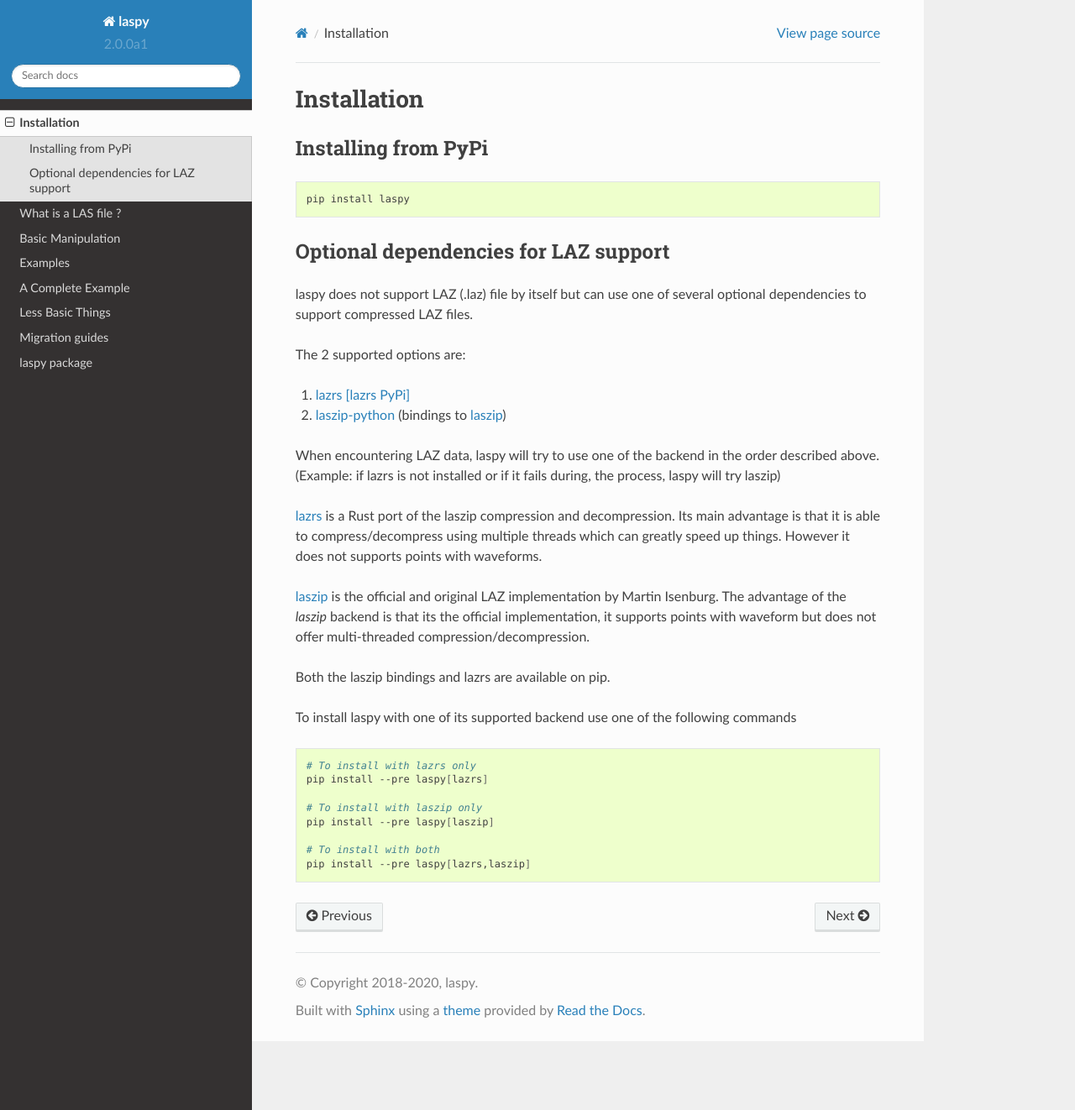
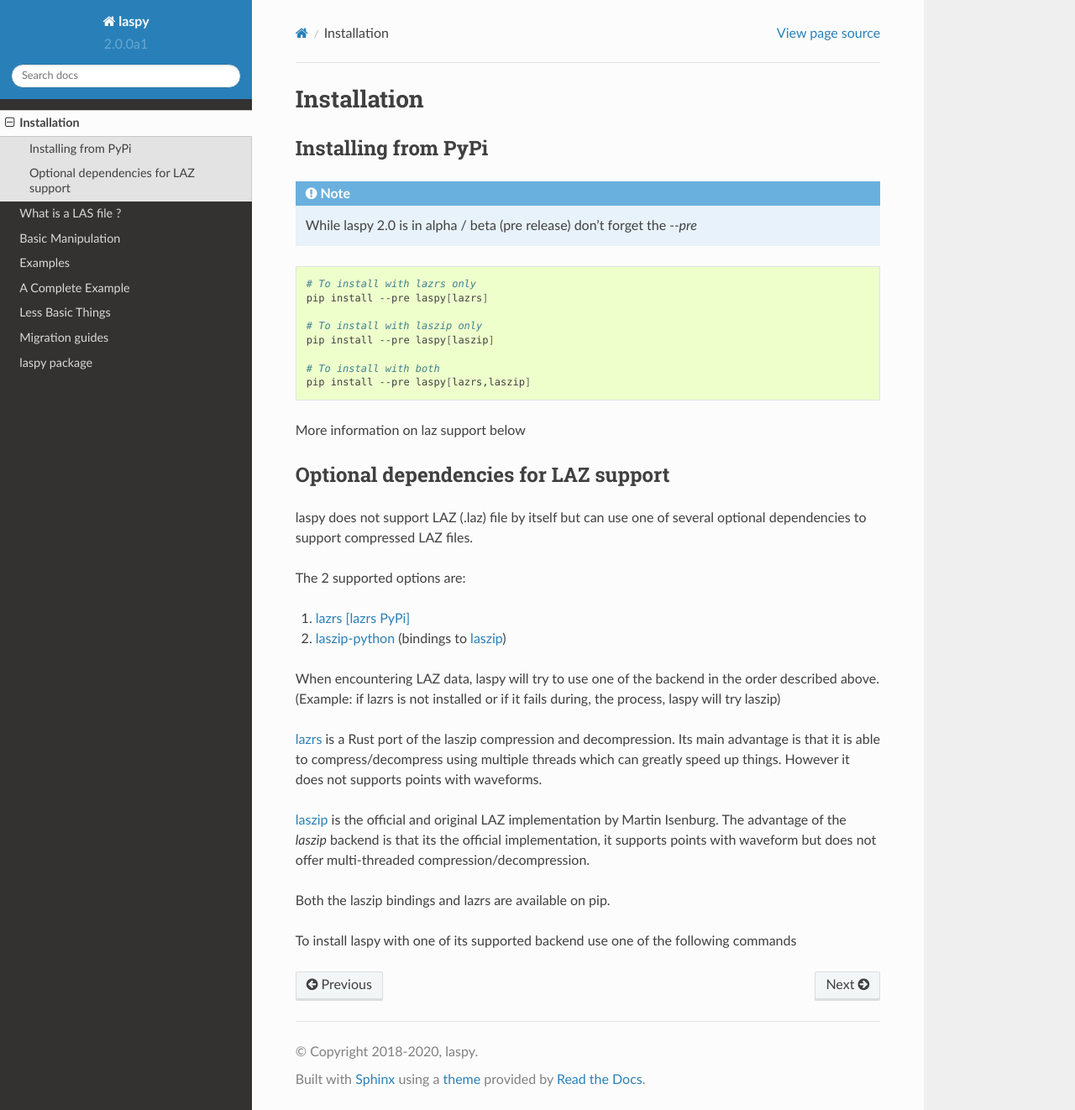
Before and after one commit to laspy/laspy, a Sphinx documentation site: the page built from docs/installation.rst, in a window 1280 px wide and 1322 px high. Shown: the whole window at 84% size. Built offline with Sphinx 7.4.7 and the Read the Docs theme 2.0.0, drawn with Linux system fonts in a browser that asks for light colours.

Commit message:
Put the install commands at the top

```diff
--- a/docs/installation.rst
+++ b/docs/installation.rst
@@ -7,10 +7,23 @@
 Installing from PyPi
 ====================
 
-.. code:: shell
+.. note::
 
-    pip install laspy
+    While laspy 2.0 is in alpha / beta (pre release) don't forget the *-\-pre*
 
+.. code-block:: shell
+
+    # To install with lazrs only
+    pip install --pre laspy[lazrs]
+
+    # To install with laszip only
+    pip install --pre laspy[laszip]
+
+    # To install with both
+    pip install --pre laspy[lazrs,laszip]
+
+
+More information on laz support below
 
 Optional dependencies for LAZ support
 =====================================
@@ -40,17 +53,6 @@
 
 To install laspy with one of its supported backend use one of the following commands
 
-.. code-block:: shell
-
-    # To install with lazrs only
-    pip install --pre laspy[lazrs]
-
-    # To install with laszip only
-    pip install --pre laspy[laszip]
-
-    # To install with both
-    pip install --pre laspy[lazrs,laszip]
-
 
 .. _lazrs: https://github.com/tmontaigu/laz-rs
 .. _laszip-python: https://github.com/tmontaigu/laszip-python
```
